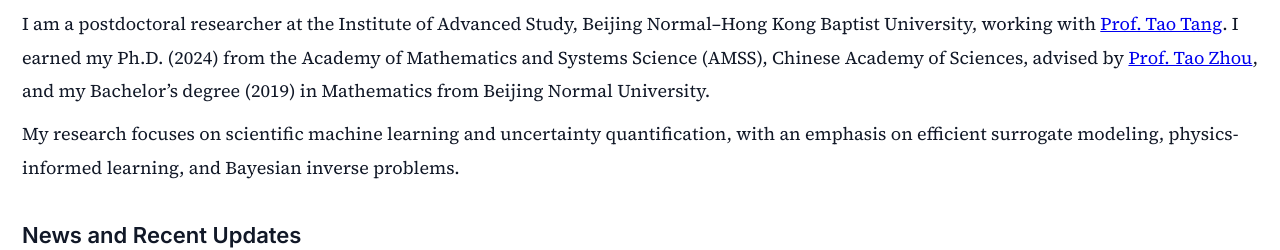
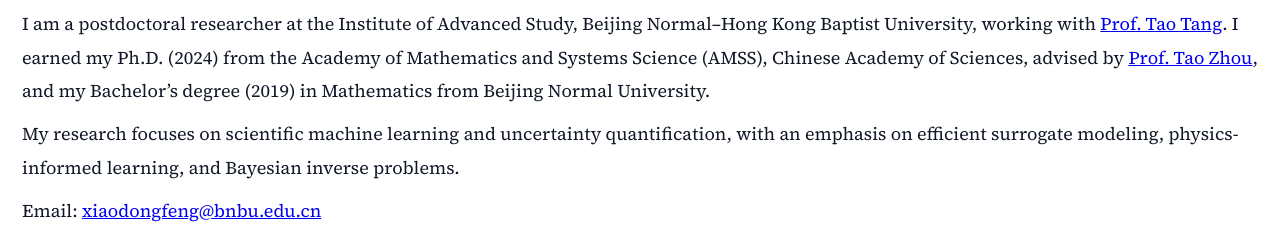
Before and after one commit to xdfeng7370/xdfeng7370.github.io, a plain HTML site: page index.html in a window 1280 px wide. Shown: the part 561-811 px from the top of the page. Drawn offline with Linux system fonts and the light colour scheme.

Commit message:
Update index.html

```diff
--- a/index.html
+++ b/index.html
@@ -61,6 +61,11 @@
       <p>
         My research focuses on scientific machine learning and uncertainty quantification, with an emphasis on efficient surrogate modeling,
         physics-informed learning, and Bayesian inverse problems.
+      </p>
+
+      <p>
+        Email:
+        <a href="mailto:xiaodongfeng@bnbu.edu.cn">xiaodongfeng@bnbu.edu.cn</a>
       </p>
     </section>
 
```
